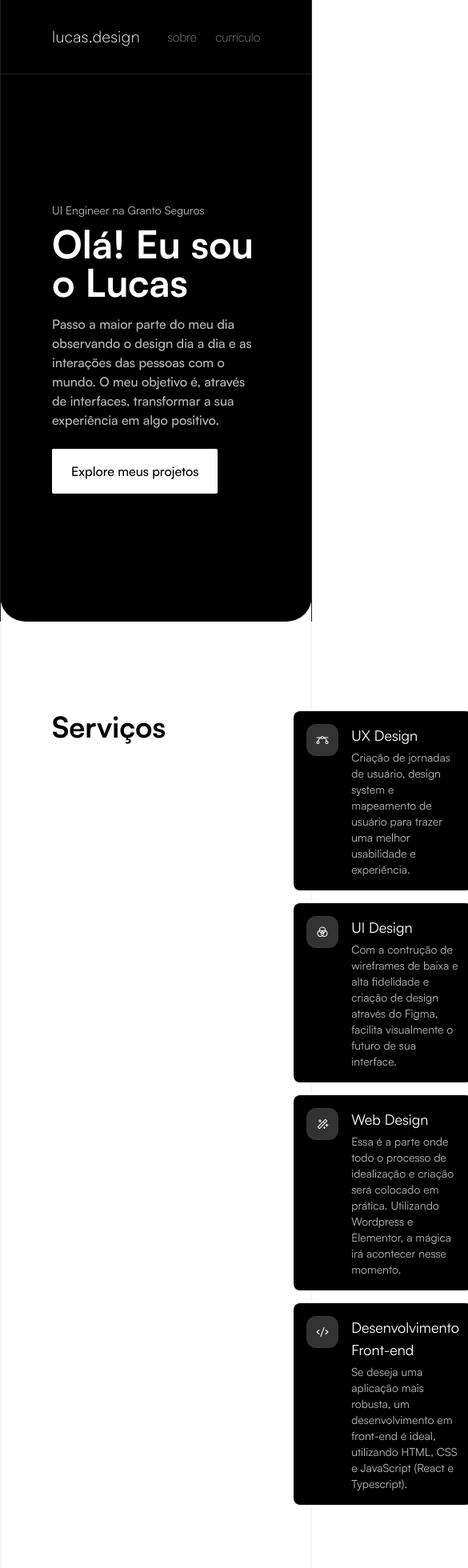
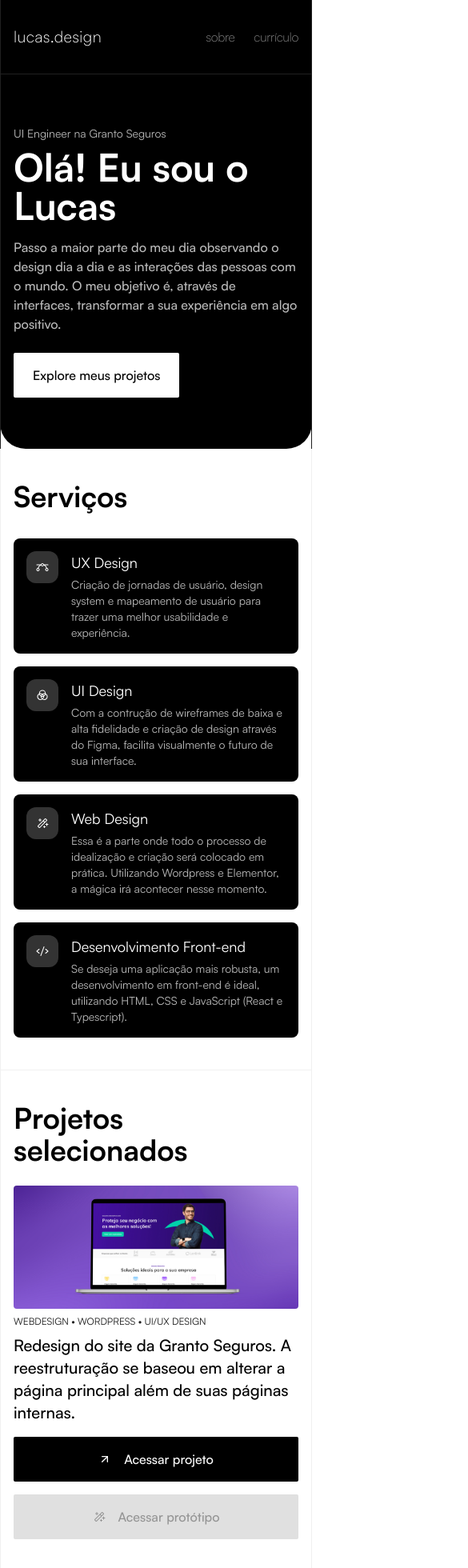
Before and after one commit to mesquita-dev/Portfolio, a Next.js app: page / in a window 390 px wide. Shown: the top 1960 px of the page at 80% size, 585 px wide, since content can reach past the window. Built offline with nearby package versions, Linux system fonts and the light colour scheme.

Commit message:
feat: responsive

```diff
--- a/app/about/page.js
+++ b/app/about/page.js
@@ -15,7 +15,7 @@ const About = () => {
       />
 
       <div>
-        <section className="container border-x border-[#F0F0F0] pt-28">
+        <section className="container border-x border-[#F0F0F0] pt-14 sm:pt-28">
           <h2 className="text-black text-4xl font-bold mb-2">
             Como tudo começou?
           </h2>
@@ -79,7 +79,7 @@ const About = () => {
           </p>
         </section>
 
-        <section className="container border-x border-[#F0F0F0] pt-14 pb-28">
+        <section className="container border-x border-[#F0F0F0] pt-14  pb-14 sm:pb-28">
           <h2 className="text-black text-4xl font-bold mb-4">
             Carreira até o momento
           </h2>
@@ -87,32 +87,32 @@ const About = () => {
           <div>
             <div className="flex justify-between max-w-2xl border-b border-[#F0F0F0] mb-4 pb-4">
               <div>
-                <h3 className="font-medium text-xl">UI Engineer na Granto Seguros</h3>
+                <h3 className="font-medium text-lg sm:text-xl">UI Engineer na Granto Seguros</h3>
                 <p className="text-sm">
                   UI Design • UX Design • Design System • React • Typescript
                 </p>
               </div>
-              <h4>Jun 2023 — Atualmente</h4>
+              <h4 className="text-sm sm:text-base">Jun 2023 — Atualmente</h4>
             </div>
 
             <div className="flex justify-between max-w-2xl border-b border-[#F0F0F0] mb-4 pb-4">
               <div>
-                <h3 className="font-medium text-xl">Web Designer na Granto Seguros</h3>
+                <h3 className="font-medium text-lg sm:text-xl">Web Designer na Granto Seguros</h3>
                 <p className="text-sm">
                   UI Design • UX Design • Wordpress • Elementor • CRO
                 </p>
               </div>
-              <h4>Dez 2022 — Jun 2023</h4>
+              <h4 className="text-sm sm:text-base">Dez 2022 — Jun 2023</h4>
             </div>
 
             <div className="flex justify-between max-w-2xl pb-4">
               <div>
-                <h3 className="font-medium text-xl">Front-end / UI & UX Designer na Agência SIX</h3>
+                <h3 className="font-medium text-lg sm:text-xl">Front-end / UI & UX Designer na Agência SIX</h3>
                 <p className="text-sm">
                   UI/UX Design • HTML • CSS • Figma
                 </p>
               </div>
-              <h4>Jun 2022 — Set 2022</h4>
+              <h4 className="text-sm sm:text-base">Jun 2022 — Set 2022</h4>
             </div>
           </div>
         </section>
--- a/app/page.js
+++ b/app/page.js
@@ -20,11 +20,11 @@ export default function Home() {
         interações das pessoas com o mundo. O meu objetivo é, através de
         interfaces, transformar a sua experiência em algo positivo."
         textButton="Explore meus projetos"
-        href='#projects'
+        href="#projects"
       />
 
       <div>
-        <section className="container border-x border-[#F0F0F0] py-28 flex gap-40">
+        <section className="container border-x border-[#F0F0F0] py-10 sm:py-28 flex flex-col gap-4 sm:gap-40 sm:flex-row">
           <div>
             <h2 className="text-black text-4xl font-bold mb-4">Serviços</h2>
           </div>
@@ -94,7 +94,10 @@ export default function Home() {
       </div>
 
       <div>
-        <section className="container border border-[#F0F0F0] border-b-0 py-16" id="projects">
+        <section
+          className="container border border-[#F0F0F0] border-b-0 py-10 sm:py-16"
+          id="projects"
+        >
           <h2 className="text-black text-4xl font-bold mb-6">
             Projetos selecionados
           </h2>
--- a/components/hero/hero.js
+++ b/components/hero/hero.js
@@ -6,7 +6,7 @@ import { Button } from "../ui/button";
 const Hero = ({ textSpan, textTitle, textParagraph, textButton, href, target }) => {
   return (
     <div className="bg-black rounded-bl-[32px] rounded-br-[32px]">
-      <section className="container border-x border-[#202020] py-40">
+      <section className="container border-x border-[#202020] py-16 sm:py-40">
         <span className="text-[#BABABA] text-sm block mb-2">{textSpan}</span>
         <h1 className="text-white text-5xl font-bold mb-4">{textTitle}</h1>
         <p className="text-[#BABABA] text-base font-medium max-w-lg mb-6">
--- a/components/projects/projects.js
+++ b/components/projects/projects.js
@@ -26,12 +26,12 @@ const Projects = () => {
           <span className="block text-[#1E1E1E] text-xs font-normal uppercase mb-2">
             {project.techs}
           </span>
-          <h1 className="text-black text-2xl font-medium mb-4">
+          <h1 className="text-black text-xl sm:text-2xl font-medium mb-4">
             {project.title}
           </h1>
-          <div className="flex gap-12 mb-20">
+          <div className="flex sm:flex-row flex-col gap-4 sm:gap-12 mb-10 sm:mb-20">
             <Link href={project.linkPublic} target="_blank">
-              <Button className="flex gap-4 items-center">
+              <Button className="flex gap-4 items-center sm:w-auto w-full">
                 <ArrowUpRight size={16} />
                 Acessar projeto
               </Button>
@@ -44,7 +44,7 @@ const Projects = () => {
               </Button>
             ) : (
               <Link href={project.linkFigma} target="_blank">
-                <Button variant="outline" className="flex gap-4 items-center">
+                <Button variant="outline" className="flex gap-4 items-center sm:w-auto w-full">
                   <MagicWand size={16} />
                   Acessar protótipo
                 </Button>
--- a/tailwind.config.js
+++ b/tailwind.config.js
@@ -10,7 +10,10 @@ module.exports = {
   theme: {
     container: {
       center: true,
-      padding: "4rem",
+      padding: {
+        DEFAULT: '1rem',
+        "2xl": '4rem'
+      },
       screens: {
         "2xl": "892px",
       },
```
Also changed, not shown: components/header/header.js (line endings or trailing spaces).
